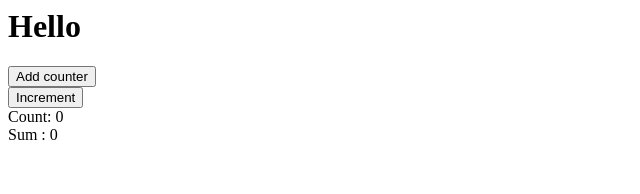
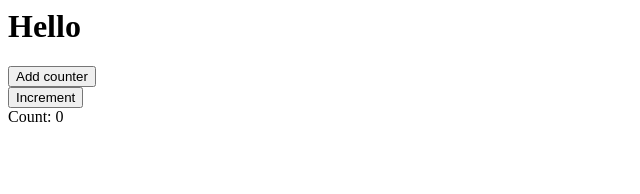
Before and after one commit to basarat/react-typescript, a React app: page / in a window 1280 px wide. Shown: the top 194 px of the page, without its empty margins (0-640 px from the left). Built offline with nearby package versions, Linux system fonts and the light colour scheme.

Commit message:
simple fail

```diff
--- a/src/app/app.tsx
+++ b/src/app/app.tsx
@@ -5,13 +5,10 @@ import { Counter, useCounter, UseCounter } from '../components/counter';
 function useApp() {
   const [count, setCount] = React.useState(1);
   const addCounter = () => setCount(count + 1);
-  const counters = [...new Array<UseCounter>(count)].map(useCounter);
 
-  const sum = counters.reduce((a, c) => a + c.count, 0);
   return {
+    count,
     addCounter,
-    counters,
-    sum,
   }
 }
 
@@ -21,8 +18,12 @@ const App: React.FC = () => {
     <div>
       <h1>Hello</h1>
       <button onClick={appState.addCounter}>Add counter</button>
-      {appState.counters.map((use, i) => (<Counter key={i} use={use} />))}
-      <div>Sum : {appState.sum}</div>
+      {[...new Array<null>(appState.count)].map((_, i) => {
+        const use = useCounter();
+        return (
+          <Counter key={i} use={use} />
+        );
+      })}
     </div>
   );
 }
--- a/tsconfig.json
+++ b/tsconfig.json
@@ -1,6 +1,7 @@
 {
   "compilerOptions": {
     "sourceMap": true,
+    "strict": true,
     "module": "commonjs",
     "esModuleInterop": true,
     "resolveJsonModule": true,
```
